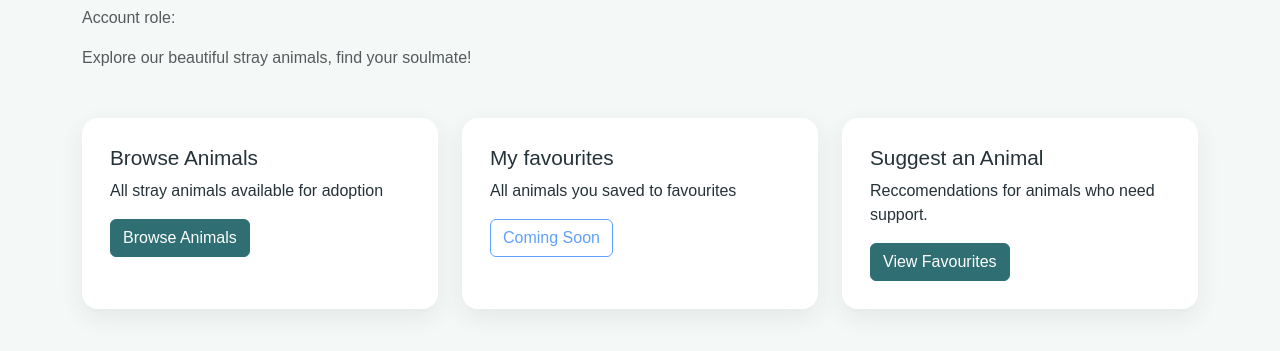
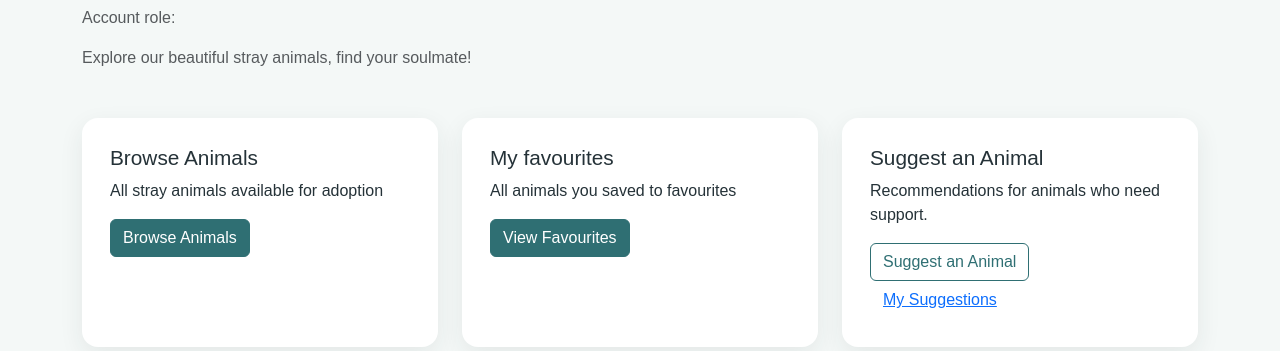
Before and after one commit to elenabatsog/HappyPaws, a Django app: page /dashboard/ in a window 1280 px wide. Shown: the part 190-541 px from the top of the page. Run offline with Django 5.2, Linux system fonts and the light colour scheme; the visitor is signed in with stand-in values (Sample User, id 1); parts of the project's set-up code (start-up, migrations or seed data) failed here and were passed over.

Commit message:
Dashboard buttons for models

```diff
--- a/templates/accounts/dashboard.html
+++ b/templates/accounts/dashboard.html
@@ -40,9 +40,9 @@
                     <h2> My favourites</h2>
                     <p> All animals you saved to favourites</p>
 
-                    <button class="btn btn-outline-primary" type="button" disabled>
-                        Coming Soon
-                    </button>
+                    <a href="{% url 'shelter:favourites' %}" class="btn btn-primary">
+                        View Favourites
+                    </a>
                 </div>
             </div>
 
@@ -50,11 +50,16 @@
                 <div class="dashboard-card">
                     <h2> Suggest an Animal</h2>
 
-                    <p>Reccomendations for animals who need support.</p>
+                    <p>Recommendations for animals who need support.</p>
 
-                    <a href="{% url 'shelter:favourites' %}" class="btn btn-primary">
-                        View Favourites
+                    <a href="{% url 'shelter:suggest_animal' %}" class="btn btn-outline-primary">
+                        Suggest an Animal
                     </a>
+
+                    <a href="{% url 'shelter:my_suggestions' %}" class="btn btn-link">
+                        My Suggestions
+                    </a>
+
                 </div>
             </div>
 
@@ -65,9 +70,9 @@
 
                         <p> Add, edit or manage the animal catalogue</p>
 
-                        <button class="btn btn-primary" type="button" disabled>
-                            Organization Tool
-                        </button>
+                        <a href="{% url 'shelter:manage_animals' %}" class="btn btn-primary">
+                            Manage Animals
+                        </a>
                     </div>
                 </div>
             {% endif %}
```
